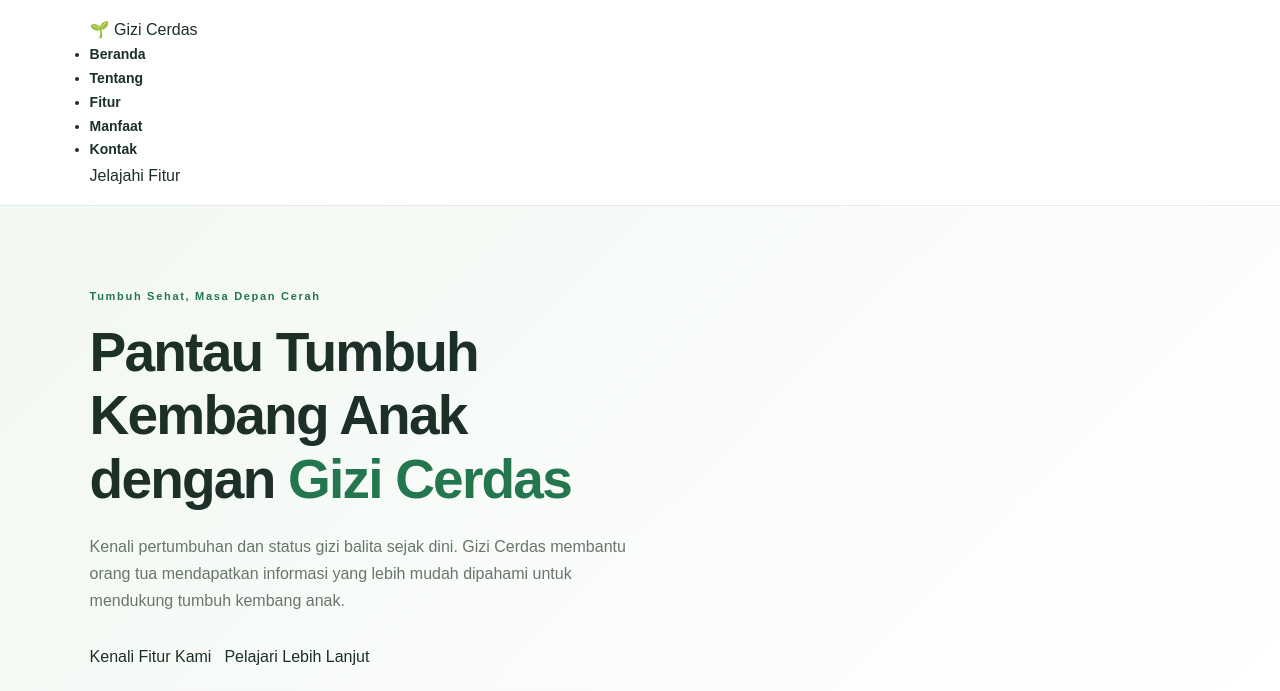
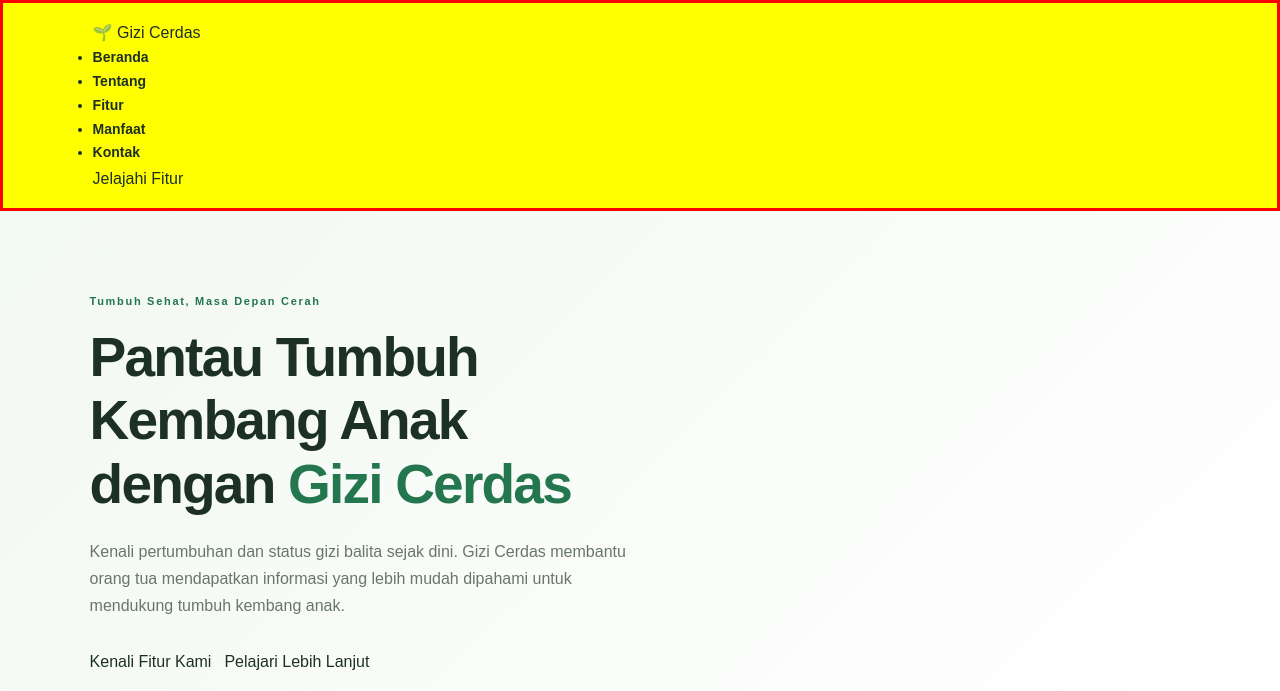
Before and after one commit to aldihrmn/gizi-cerdas-landing-page, a plain HTML site: page index.html in a window 1280 px wide. Shown: the top 691 px of the page. Drawn offline with Linux system fonts and the light colour scheme.

Commit message:
Update style.css

```diff
--- a/style.css
+++ b/style.css
@@ -586,3 +586,19 @@ img {
     padding: 25px 6%;
   }
 }
+/* TES CSS SEMENTARA */
+body {
+  outline: 5px solid red !important;
+}
+
+.navbar {
+  background: yellow !important;
+  border: 3px solid red !important;
+}
+
+.navbar nav {
+  display: flex !important;
+  flex-direction: row !important;
+  list-style: none !important;
+  gap: 25px !important;
+}
```
